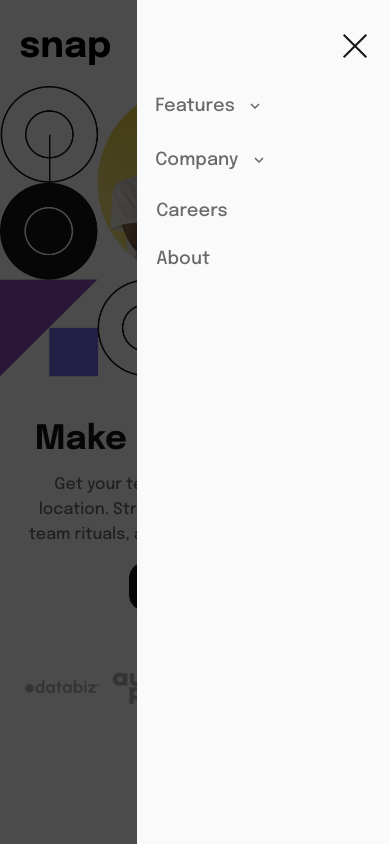
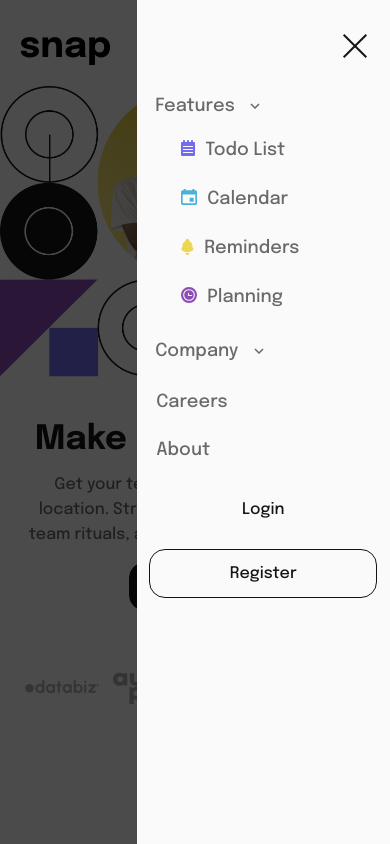
Before and after one commit to adityanegara/snap-landing-page, a React (Create React App) app: page / in a window 390 px wide. Both pictures are taken after a click on the button "open navbar button". Built offline with nearby package versions, Linux system fonts and the light colour scheme.

Commit message:
finish submenu mobile navbar

```diff
--- a/src/Components/Modal/Modal.module.scss
+++ b/src/Components/Modal/Modal.module.scss
@@ -1,10 +1,11 @@
 @use '../../variables.scss'as *;
 
 .modal{
+    overflow-y: scroll;
     position: fixed;
     top: 0;
     right: 0;
-    height: 100vh;
+    min-height: 100vh;
     width: 65%;
     background-color: $white;
     z-index: 1000;
--- a/src/Components/ModalContent/ModalContent.js
+++ b/src/Components/ModalContent/ModalContent.js
@@ -1,20 +1,69 @@
 import styles from './ModalContent.module.scss';
 import arrowDownIcon from '../../Assets/Icons/icon-arrow-down.svg';
+import todoListIcon from '../../Assets/Icons/icon-todo.svg';
+import calendarIcon from '../../Assets/Icons/icon-calendar.svg';
+import reminderIcon from '../../Assets/Icons/icon-reminders.svg';
+import planningIcon from '../../Assets/Icons/icon-planning.svg';
 
 const ModalContent = () =>{
     return(
+    <>
       <ul className={styles['modal-content']}>
           <li>
                 <button>
                     <p>Features</p>
                     <img src={arrowDownIcon} alt='arrow down'/>
                 </button>
+                <ul className={styles['modal-content__sub__menu']}>
+                    <li>
+                        <a href='#'>
+                            <img src={todoListIcon} alt='todo list' />
+                            Todo List
+                        </a>
+                    </li>
+                    <li>
+                        <a href='#'>
+                            <img src={calendarIcon} alt='calendar' />
+                            Calendar
+                        </a>
+                    </li>
+                    <li>
+                        <a href='#'>
+                            <img src={reminderIcon} alt='reminders' />
+                            Reminders
+                        </a>
+                    </li>
+                    <li>
+                        <a href='#'>
+                            <img src={planningIcon} alt='planning' />
+                            Planning
+                        </a>
+                    </li>
+                </ul>
           </li>
           <li>
                 <button>
                     <p>Company</p>
                     <img src={arrowDownIcon} alt='arrow down'/>
                 </button>
+                {/* <ul className={styles['modal-content__sub__menu']}>
+                    <li>
+                        <a href='#'>
+                            History
+                        </a>
+                    </li>
+                    <li>
+                        <a href='#'>
+                            Our Team
+                        </a>
+                    </li>
+                    <li>
+                        <a href='#'>
+                            Blog
+                        </a>
+                    </li>
+
+                </ul> */}
           </li>
           <li className={styles['mt-3']}>
                 <a href="#">Careers</a>
@@ -23,6 +72,12 @@ const ModalContent = () =>{
                 <a href="#">About</a>
           </li>
       </ul>
+      <div className={styles['button-group']}>
+
+        <button>Login</button>
+        <button>Register</button>
+      </div>
+    </>
     )
 }
 
--- a/src/Components/ModalContent/ModalContent.module.scss
+++ b/src/Components/ModalContent/ModalContent.module.scss
@@ -39,7 +39,50 @@
     .mt-4{
         margin-top: 20px;
     }
+}
 
+.modal-content__sub__menu{
+    list-style-type: none;
+    padding: 0;
+    margin: 0;
+    display: flex;
+    gap: 5px;
+    flex-direction: column;
+    li{
+        margin-left: 25px;
+        a{
+            img{
+                position: relative;
+                bottom: 2px;
+            }
+            align-items: center;
+            display: flex;
+            gap: 10px;
+        }
+    }
+}
 
-
+.button-group{
+    button{
+        font-size: 1em;
+        border: none;
+        padding: 15px 20px;
+        font-family: $main-font;
+        border-radius: 16px;
+        background-color: $white;
+        color: $dark;
+        border: 1px solid $dark;
+        transition: ease-in 0.2s;
+    }
+    button:nth-child(1){
+        border: 1px solid $white;
+    }
+    button:hover{
+        background-color: $dark;
+        color: $white;
+    }
+    gap: 15px;
+    margin-top: 3vh;
+    display: flex;
+    flex-direction: column;
 }
--- a/src/global.scss
+++ b/src/global.scss
@@ -5,6 +5,7 @@ body{
     font-family: $main-font;
     margin: 0;
     box-sizing: border-box;
+    margin-bottom: 5vh;
 }
 
 html,
```
